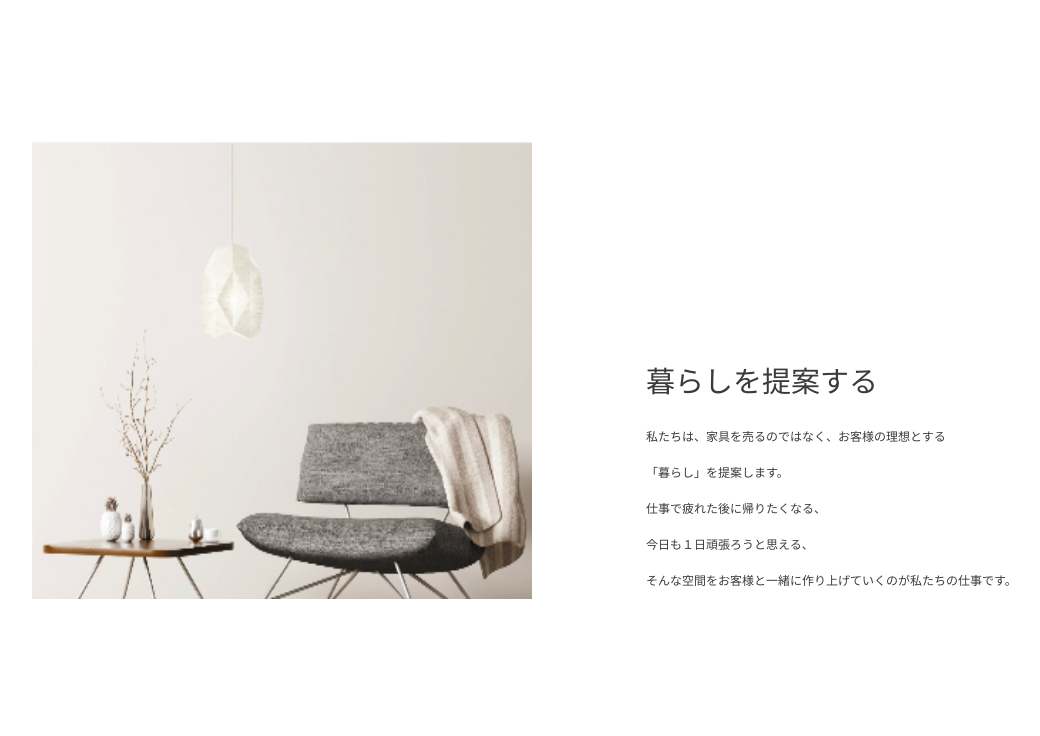
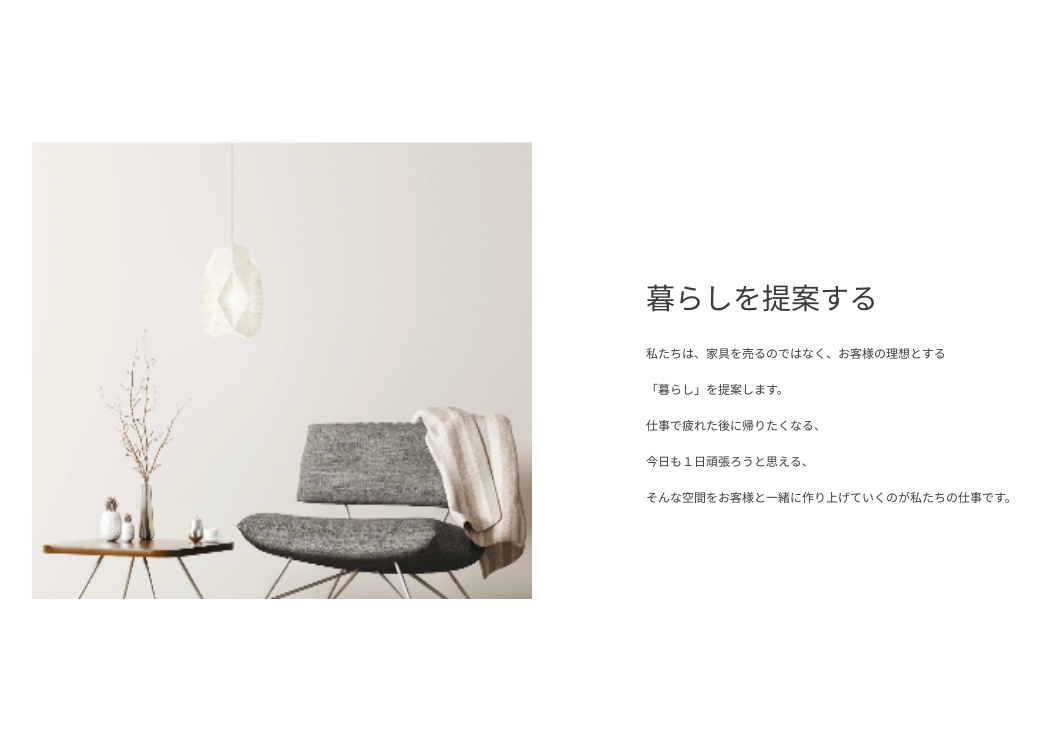
Before and after one commit to lsk4f5/furniture-site, a PHP site: page / in a window 1280 px wide. Shown: the part 808-1544 px from the top of the page, without its empty margins (72-1112 px from the left). Run offline with PHP 8.4, Linux system fonts and the light colour scheme.

Commit message:
位置修正

```diff
--- a/stylesheet.css
+++ b/stylesheet.css
@@ -82,7 +82,7 @@
     background-repeat: no-repeat;
     background-position: top 142px left 88px;
     background-size: 500px 544px;
-    padding: 343px 104px 0 702px;
+    padding: 260px 104px 83px 702px;
   }
 
   .copy-container h2 {
```
